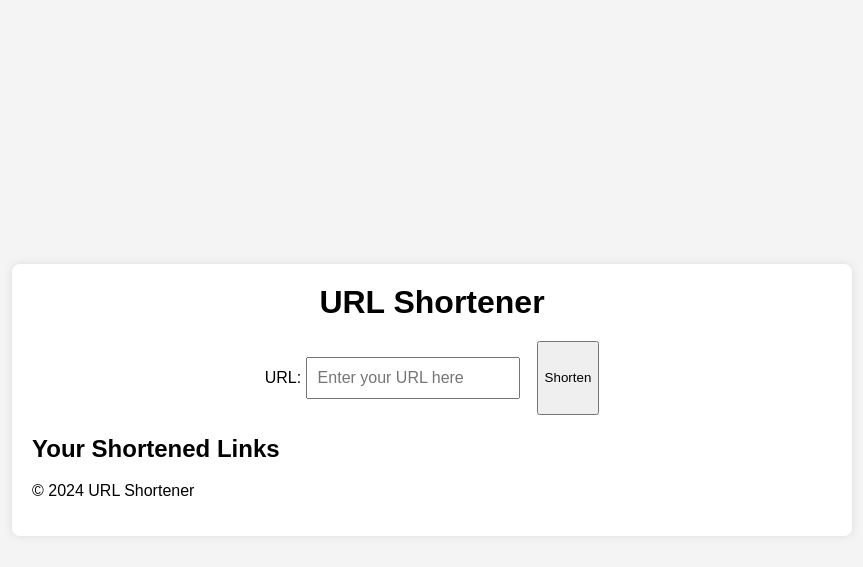
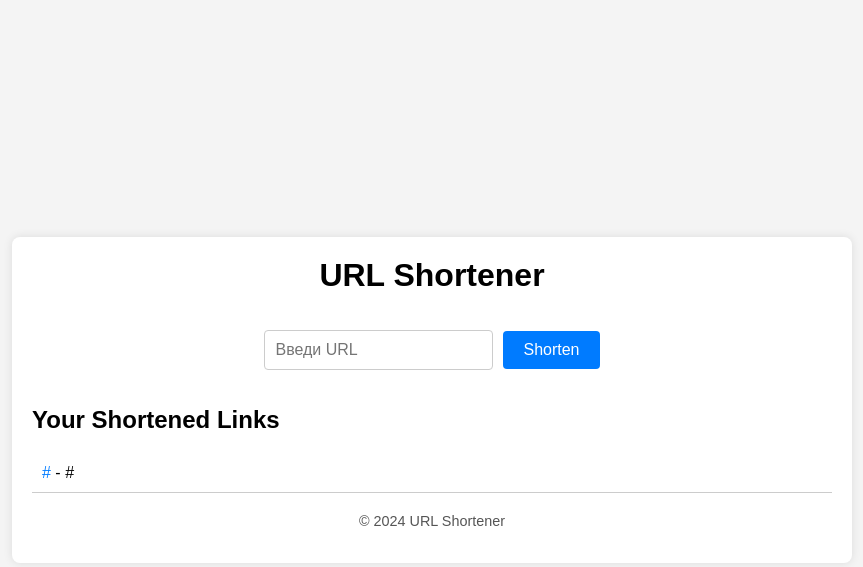
Before and after one commit to PhonikTop/clocks, a Django app: template clocks/templates/index.html in a window 1280 px wide. Shown: the top 567 px of the page, without its empty margins (208-1071 px from the left). Run offline with Django 5.2, Linux system fonts and the light colour scheme; tables that the repository leaves empty hold one stand-in row (values such as "Sample post"); the template is opened without the code that fills it: values that come from a table or form of the project are taken from there, most other values are stand-ins (such as "Sample title", 1, 10 or a date in 2020).

Commit message:
Немного переделал фронтенд

```diff
--- a/clocks/settings/urls.py
+++ b/clocks/settings/urls.py
@@ -18,7 +18,6 @@ Including another URLconf
 from django.urls import path
 from test_app import views
 
-
 urlpatterns = [
-    path("", views.index),
+    path('shorten_url', views.shorten_url, name='shorten_url'),
 ]
--- a/clocks/static/css/styles.css
+++ b/clocks/static/css/styles.css
@@ -7,12 +7,12 @@ body {
     display: flex;
     justify-content: center;
     align-items: center;
-    height: 100vh; /* Полная высота экрана */
+    height: 100vh;
 }
 
 .container {
     width: 80%;
-    max-width: 800px; /* Максимальная ширина контейнера */
+    max-width: 800px;
     padding: 20px;
     background: #fff;
     border-radius: 8px;
@@ -31,12 +31,68 @@ header h1 {
 
 form {
     display: flex;
+    align-items: center;
+    margin-bottom: 20px;
+    display: flex;
     justify-content: center;
-    margin-bottom: 20px;
+    align-items: center;
 }
 
 input {
-    width: 70%;
+    flex: 1;
     padding: 10px;
     font-size: 1em;
-    border:
+    border: 1px solid #ccc;
+    border-radius: 4px;
+    margin-right: 10px;
+}
+
+button {
+    padding: 10px 20px;
+    font-size: 1em;
+    color: #fff;
+    background-color: #007bff;
+    border: none;
+    border-radius: 4px;
+    cursor: pointer;
+    flex-shrink: 0;
+}
+
+button:hover {
+    background-color: #0056b3;
+}
+
+#links-container {
+    margin-top: 20px;
+}
+
+#links-list {
+    list-style: none;
+    padding: 0;
+}
+
+#links-list li {
+    padding: 10px;
+    border-bottom: 1px solid #ccc;
+}
+
+#links-list li a {
+    color: #007bff;
+    text-decoration: none;
+}
+
+#links-list li a:hover {
+    text-decoration: underline;
+}
+
+footer {
+    text-align: center;
+    margin-top: 20px;
+    font-size: 0.9em;
+    color: #555;
+}
+
+.form-errors {
+    color: red;
+    margin-bottom: 10px;
+}
--- a/clocks/static/js/scripts.js
+++ /dev/null
@@ -1,63 +0,0 @@
-document.addEventListener('DOMContentLoaded', () => {
-    const form = document.getElementById('shorten-form');
-    const urlInput = document.getElementById('url-input');
-    const linksList = document.getElementById('links-list');
-
-    // Function to add a link to the list
-    function addLinkToList(shortUrl, originalUrl) {
-        const listItem = document.createElement('li');
-        listItem.innerHTML = `<a href="${shortUrl}" target="_blank">${shortUrl}</a> - ${originalUrl}`;
-        linksList.appendChild(listItem);
-    }
-
-    // Function to fetch existing links
-    function fetchLinks() {
-        fetch('/api/links/')
-            .then(response => response.json())
-            .then(data => {
-                linksList.innerHTML = '';
-                data.links.forEach(link => {
-                    addLinkToList(link.short_url, link.original_url);
-                });
-            });
-    }
-
-    // Handle form submission
-    form.addEventListener('submit', (event) => {
-        event.preventDefault();
-
-        const url = urlInput.value;
-        fetch('/api/shorten/', {
-            method: 'POST',
-            headers: {
-                'Content-Type': 'application/json',
-                'X-CSRFToken': getCookie('csrftoken')
-            },
-            body: JSON.stringify({ url })
-        })
-        .then(response => response.json())
-        .then(data => {
-            addLinkToList(data.short_url, data.original_url);
-            urlInput.value = '';
-        });
-    });
-
-    // Function to get CSRF token from cookies
-    function getCookie(name) {
-        let cookieValue = null;
-        if (document.cookie && document.cookie !== '') {
-            const cookies = document.cookie.split(';');
-            for (let i = 0; i < cookies.length; i++) {
-                const cookie = cookies[i].trim();
-                if (cookie.substring(0, name.length + 1) === (name + '=')) {
-                    cookieValue = decodeURIComponent(cookie.substring(name.length + 1));
-                    break;
-                }
-            }
-        }
-        return cookieValue;
-    }
-
-    // Fetch and display links on page load
-    fetchLinks();
-});
--- a/clocks/templates/index.html
+++ b/clocks/templates/index.html
@@ -1,3 +1,43 @@
+<!--<!DOCTYPE html>-->
+<!--{% load static %}-->
+<!--<html lang="en">-->
+<!--<head>-->
+<!--    <meta charset="UTF-8">-->
+<!--    <meta name="viewport" content="width=device-width, initial-scale=1.0">-->
+<!--    <title>URL Shortener</title>-->
+<!--    <link rel="stylesheet" href="{% static 'css/styles.css' %}">-->
+<!--</head>-->
+<!--<body>-->
+<!--    <div class="container">-->
+<!--        <header>-->
+<!--            <h1>URL Shortener</h1>-->
+<!--        </header>-->
+<!--        <main>-->
+<!--            <form id="shorten-form">-->
+<!--&lt;!&ndash;                <input&ndash;&gt;-->
+<!--&lt;!&ndash;                        type="url"&ndash;&gt;-->
+<!--&lt;!&ndash;                        name="url"&ndash;&gt;-->
+<!--&lt;!&ndash;                        placeholder="Введите url"&ndash;&gt;-->
+<!--&lt;!&ndash;                        value="http://www.example.com" required>&ndash;&gt;-->
+<!--                <h3>{{ form }}</h3>-->
+<!--                <button type="submit">Shorten</button>-->
+<!--            </form>-->
+<!--            <div id="links-container">-->
+<!--                <h2>Your Shortened Links</h2>-->
+<!--                <ul id="links-list">-->
+<!--                    &lt;!&ndash; Links will be dynamically inserted here &ndash;&gt;-->
+<!--                </ul>-->
+<!--            </div>-->
+<!--        </main>-->
+<!--        <footer>-->
+<!--            <p>&copy; 2024 URL Shortener</p>-->
+<!--        </footer>-->
+<!--    </div>-->
+<!--&lt;!&ndash;    <script src="{% static 'js/scripts.js' %}"></script>&ndash;&gt;-->
+<!--</body>-->
+<!--</html>-->
+
+
 <!DOCTYPE html>
 {% load static %}
 <html lang="en">
@@ -13,14 +53,34 @@
             <h1>URL Shortener</h1>
         </header>
         <main>
-            <form id="shorten-form">
-                {{ form.as_p }}
+            <!-- Форма для создания укороченных ссылок -->
+            <form id="shorten-form" method="get" action="{% url 'shorten_url' %}">
+                {{ form.as_p }} <!-- Отображение формы с помощью встроенного метода Django -->
                 <button type="submit">Shorten</button>
             </form>
+
+            <!-- Вывод ошибок формы, если есть -->
+            {% if form.errors %}
+                <div class="form-errors">
+                    <ul>
+                        {% for field in form %}
+                            {% for error in field.errors %}
+                                <li>{{ error }}</li>
+                            {% endfor %}
+                        {% endfor %}
+                    </ul>
+                </div>
+            {% endif %}
+
+            <!-- Список созданных укороченных ссылок -->
             <div id="links-container">
                 <h2>Your Shortened Links</h2>
                 <ul id="links-list">
-                    <!-- Links will be dynamically inserted here -->
+                    {% for link in existing_urls %}
+                        <li><a href="{{ link.short_url }}" target="_blank">{{ link.short_url }}</a> - {{ link.original_url }}</li>
+                    {% empty %}
+                        <li>No links found.</li>
+                    {% endfor %}
                 </ul>
             </div>
         </main>
--- a/clocks/test_app/forms.py
+++ b/clocks/test_app/forms.py
@@ -1,24 +1,12 @@
-# shortener_app/forms.py
-
 from django import forms
 from django.core.validators import URLValidator
 from django.core.exceptions import ValidationError
 
 
 class URLShortenerForm(forms.Form):
-    url = forms.CharField(
-        label='URL',
-        max_length=1000,
-        widget=forms.URLInput(attrs={
-            'class': 'form-control',
-            'placeholder': 'Enter your URL here',
-            'required': 'required'
-        }),
-        validators=[URLValidator(message="Enter a valid URL.")]
+    url = forms.URLField(
+        label='',
+        max_length=2000,
+        widget=forms.URLInput(attrs={'placeholder': 'Введи URL', 'class': 'form-control'}),
+        error_messages={'required': 'This field is required', 'invalid': 'Enter a valid URL'}
     )
-
-    def clean_url(self):
-        url = self.cleaned_data.get('url')
-        # Perform additional custom validation here if needed
-        # For example, you can check if the URL already exists in the database
-        return url
```
Also changed, not shown: clocks/test_app/views.py (+26 -3 lines).
